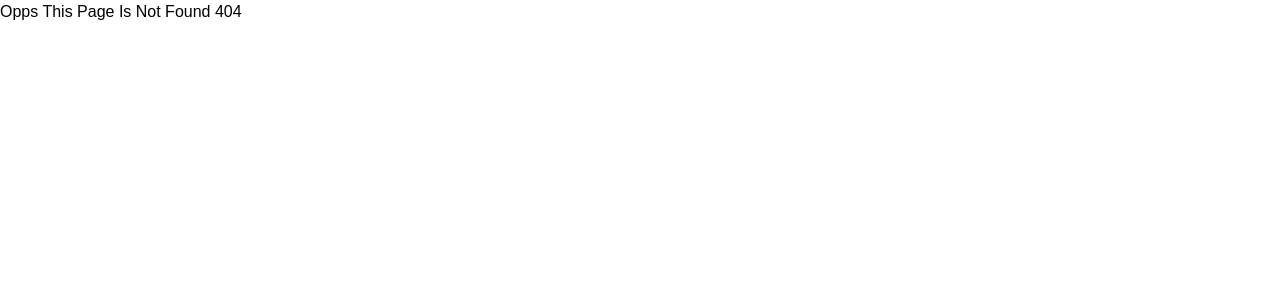
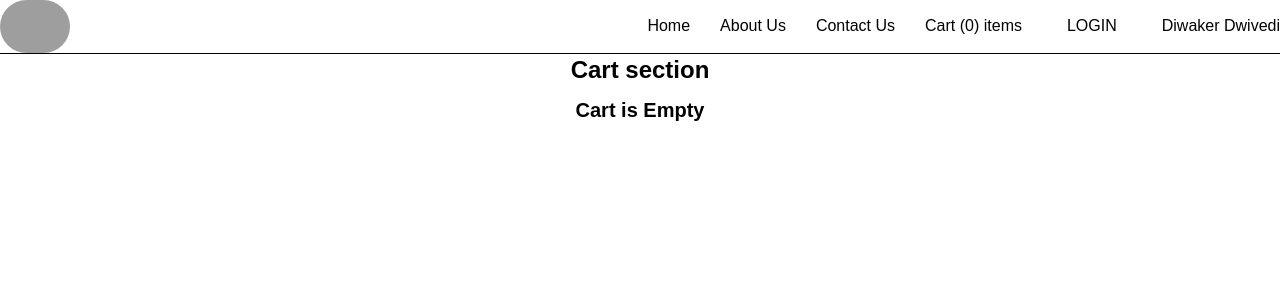
Before and after one commit to diwaker321/React, a React (Vite) app in the folder FoodWebsite/: page /cart in a window 1280 px wide. Before the commit this address had no page. Shown: the top 300 px of the page. Built offline with nearby package versions, Linux system fonts and the light colour scheme; grey boxes are pictures that could not be loaded; a web font is replaced by a local one.

Commit message:
cart has been added

```diff
--- /dev/null
+++ b/FoodWebsite/src/Component/Cart.jsx
@@ -0,0 +1,34 @@
+    import { useDispatch, useSelector } from "react-redux"
+    import RestaurantItems from "./RestaurantItems"
+    import { ClearItem } from "../utils/cartSlice"
+
+
+    const Cart = ()=>{
+        const dispatch = useDispatch()
+
+        const cartItems = useSelector((store)=>store.cart.items)
+        // console.log(cartItems);
+        const handleCartRemove = ()=>{
+            dispatch(ClearItem())
+
+        }
+
+        return (
+            <div className="w-full flex justify-center items-center flex-col">
+                <h1 className="font-bold text-2xl text-center ">Cart section</h1>
+                {cartItems?.length>0 ?
+            <div className="w-8/12  bg-gray-50 shadow-sm rounded-md !p-2">
+                <RestaurantItems itemData={cartItems} showAddButton ={false}  />
+            </div> : <h1 className="text-xl font-bold">Cart is Empty</h1>
+            }
+            <div>
+                {cartItems?.length>0 &&
+                <button className="border rounded-lg !px-3 !mb-8 text-xl cursor-pointer bg-white text-green-800" onClick={handleCartRemove}>Clear Cart</button>
+                }
+            </div>
+            </div>
+        )
+
+    }
+
+    export default Cart
--- a/FoodWebsite/src/Component/FoodDetails.jsx
+++ b/FoodWebsite/src/Component/FoodDetails.jsx
@@ -32,6 +32,8 @@ const FoodDetails = ()=>{
     const categories = menuData?.filter((item)=>(
         item?.card?.card?.["@type"] === "type.googleapis.com/swiggy.presentation.food.v2.ItemCategory"
     ))
+    console.log(categories);
+
 
     return (
             <div className="text-center">
--- a/FoodWebsite/src/Component/Heading.jsx
+++ b/FoodWebsite/src/Component/Heading.jsx
@@ -28,7 +28,7 @@ const Heading = ()=>{
                <Link to="/"> <li>Home</li></Link>
                <Link to="/about"> <li>About Us</li> </Link>
                <Link to="/contact"> <li>Contact Us</li></Link>
-                <li>Cart ({cartItems.length}) items</li>
+               <Link to="/cart"> <li>Cart ({cartItems.length}) items</li></Link>
                 <button className="btn" onClick={handleInput}>{handleButtonIinput}</button>
                 <li>{userDetails?.userData?.name}</li>
             </ul>
--- a/FoodWebsite/src/Component/RestaurantItems.jsx
+++ b/FoodWebsite/src/Component/RestaurantItems.jsx
@@ -1,9 +1,17 @@
 import { CDN_URL } from "../utils/constant";
 import { useContext } from "react";
 import userinfo from "../utils/UserDetailsContext";
+import { useDispatch } from "react-redux";
+import { addItem } from "../utils/cartSlice";
 
-const RestaurantItems = ({itemData})=>{
-    const userDetails = useContext(userinfo)
+
+const RestaurantItems = ({itemData ,showAddButton})=>{
+
+    const dispatch = useDispatch()
+    const handleAddFeature = (res)=>{
+        console.log(res);
+        dispatch(addItem(res))
+    }
     return (
         <>
         {itemData?.map((res)=>(
@@ -11,7 +19,9 @@ const RestaurantItems = ({itemData})=>{
             <div className="flex !py-2">
             <div className="w-3/12 relative">
                 <img  className="w-100 rounded-xl " src={CDN_URL+res?.card?.info?.imageId} alt="food img" />
-                <button className="border !px-4 rounded-md bg-white text-green-800 absolute bottom-1 left-9 cursor-pointer ">Add +</button>
+                {showAddButton &&
+                <button className="border !px-4 rounded-md bg-white text-green-800 absolute bottom-1 left-9 cursor-pointer" onClick={()=>handleAddFeature(res)}  >Add +</button>
+                }
             </div>
             <div className=" !py-2 w-9/12">
                 <p className="text-md text-left">{res?.card?.info?.name} -</p>
@@ -22,6 +32,8 @@ const RestaurantItems = ({itemData})=>{
                 <p className="text-gray-500 text-sm" >{res?.card?.info?.description}</p>
             </div>
 
+            {!showAddButton && <p>delete</p>}
+
 
             </div>
         ))}
--- a/FoodWebsite/src/Component/RestaurantMenu.jsx
+++ b/FoodWebsite/src/Component/RestaurantMenu.jsx
@@ -14,7 +14,7 @@ const RestaurantMenu = ({Menudata , isOpen , setShowIndex})=>{
         </div>
 
         {/* component for restaurant menus  */}
-        {isOpen && <RestaurantItems  itemData = {Menudata?.card?.card?.itemCards}/> }
+        {isOpen && <RestaurantItems  itemData = {Menudata?.card?.card?.itemCards} showAddButton = {true}/> }
         </div>
         </>
     )
--- a/FoodWebsite/src/main.jsx
+++ b/FoodWebsite/src/main.jsx
@@ -8,6 +8,7 @@ import Error from './Component/Error.jsx'
 import BodySection from './Component/BodySection.jsx'
 import FoodDetails from './Component/FoodDetails.jsx'
 import { lazy, Suspense } from 'react'
+import Cart from './Component/Cart.jsx'
 
 const About = lazy(()=>import('./Component/About.jsx')) // why this lazy loading is used for
 
@@ -31,7 +32,10 @@ const appRouter = createBrowserRouter([ // this is for the routing configuration
             {
                 path:'/restaurents/:resid',
                 element:<FoodDetails/>
-
+            },
+            {
+                path:'/cart',
+                element:<Cart/>
             }
         ],
         errorElement:<Error/>
--- a/FoodWebsite/src/utils/cartSlice.js
+++ b/FoodWebsite/src/utils/cartSlice.js
@@ -3,7 +3,7 @@ import { createSlice } from "@reduxjs/toolkit";
 const cartSlice = createSlice({
     name:'cart',
     initialState:{
-        items:["pizza"]
+        items:[]
     },
     reducers:{
         addItem:(state , action)=>{
```
